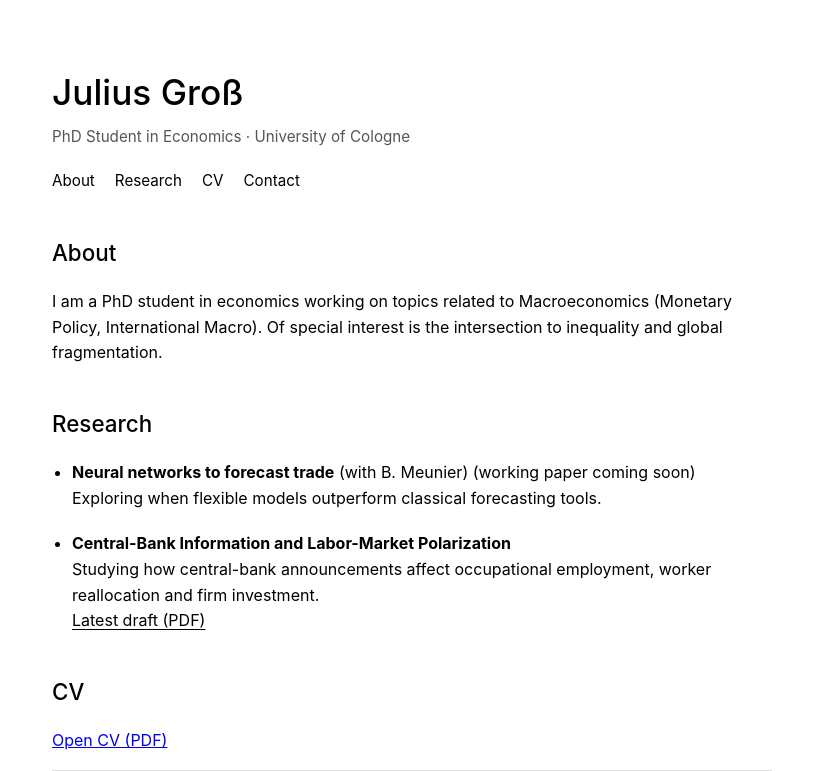
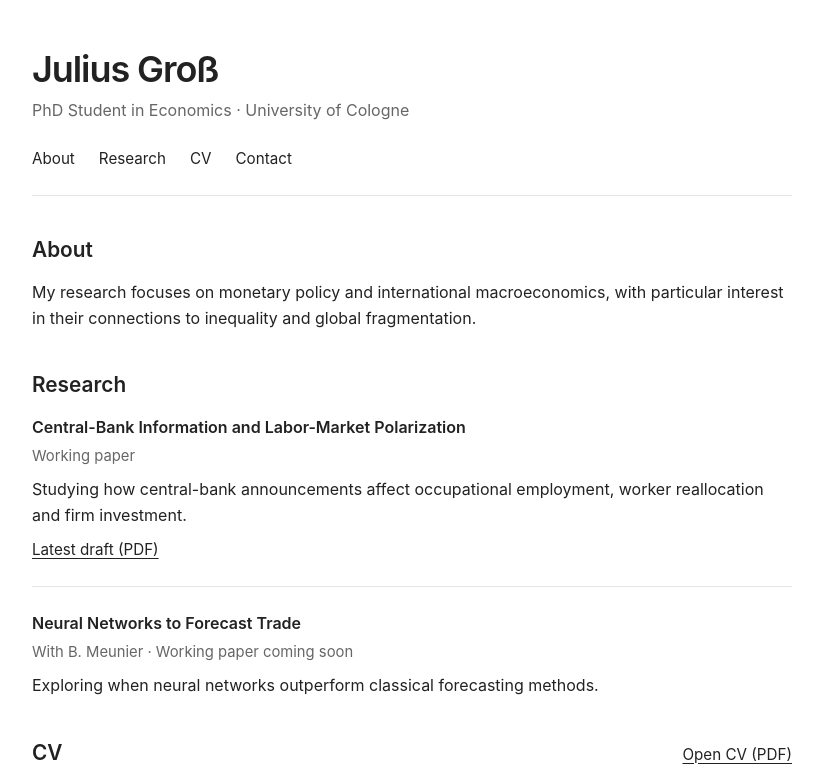
Before and after one commit to JuliusGr01/JuliusGr01.github.io, a plain HTML site: page index.html in a window 1280 px wide. Shown: the top 771 px of the page, without its empty margins (228-1051 px from the left). Drawn offline with Linux system fonts and the light colour scheme.

Commit message:
Enhance index.html with new styles and metadata
Updated HTML structure and styles, added meta description, and improved accessibility features.

```diff
--- a/index.html
+++ b/index.html
@@ -3,115 +3,242 @@
 <head>
   <meta charset="UTF-8" />
   <meta name="viewport" content="width=device-width, initial-scale=1" />
+  <meta
+    name="description"
+    content="Julius Groß, PhD student in economics at the University of Cologne. Research on monetary policy, international macroeconomics and inequality."
+  />
   <title>Julius Groß</title>
 
   <style>
+    :root {
+      --text: #222;
+      --muted: #666;
+      --border: #e5e5e5;
+    }
+
+    * {
+      box-sizing: border-box;
+    }
+
     body {
       margin: 0;
-      padding: 40px 20px;
-      font-family: -apple-system, BlinkMacSystemFont, "Segoe UI", Roboto, sans-serif;
-      background: #ffffff;
-      color: #000000;
-      line-height: 1.6;
+      padding: 48px 22px;
+      background: #fff;
+      color: var(--text);
+      font-family: -apple-system, BlinkMacSystemFont, "Segoe UI",
+                   Roboto, sans-serif;
+      font-size: 16px;
+      line-height: 1.65;
     }
 
     main {
-      max-width: 720px;
+      max-width: 760px;
       margin: 0 auto;
     }
 
+    a {
+      color: inherit;
+      text-underline-offset: 3px;
+    }
+
+    a:hover {
+      text-decoration-thickness: 2px;
+    }
+
+    a:focus-visible {
+      outline: 2px solid currentColor;
+      outline-offset: 4px;
+    }
+
+    .skip-link {
+      position: absolute;
+      left: 22px;
+      top: -60px;
+      padding: 8px 12px;
+      background: #fff;
+    }
+
+    .skip-link:focus {
+      top: 12px;
+    }
+
     header {
-      margin-bottom: 40px;
+      padding-bottom: 24px;
+      border-bottom: 1px solid var(--border);
+    }
+
+    h1 {
+      margin: 0 0 6px;
+      font-size: 2.25rem;
+      font-weight: 600;
+      line-height: 1.2;
+      letter-spacing: -0.03em;
+    }
+
+    .affiliation {
+      margin: 0;
+      color: var(--muted);
     }
 
     nav {
-      margin-top: 10px;
       display: flex;
       flex-wrap: wrap;
-      gap: 20px;
+      gap: 10px 24px;
+      margin-top: 22px;
       font-size: 0.95rem;
     }
 
     nav a {
       text-decoration: none;
-      color: #000;
-      border-bottom: 1px solid transparent;
     }
 
     nav a:hover {
-      border-bottom: 1px solid #000;
+      text-decoration: underline;
     }
 
-    h1 {
-      font-size: 2.2rem;
-      font-weight: 500;
-      margin-bottom: 5px;
+    section {
+      margin-top: 40px;
+      scroll-margin-top: 24px;
     }
 
     h2 {
-      margin-top: 40px;
-      font-size: 1.4rem;
-      font-weight: 500;
+      margin: 0 0 16px;
+      font-size: 1.3rem;
+      font-weight: 600;
+      line-height: 1.3;
     }
 
-    section {
-      margin-bottom: 30px;
+    p {
+      margin: 0 0 14px;
     }
 
-    .muted {
-      color: #555;
-      font-size: 0.95rem;
-      margin-bottom: 20px;
+    .paper + .paper {
+      margin-top: 24px;
+      padding-top: 24px;
+      border-top: 1px solid var(--border);
     }
 
-    ul {
-      padding-left: 20px;
+    .paper h3 {
+      margin: 0 0 5px;
+      font-size: 1rem;
+      font-weight: 600;
+      line-height: 1.5;
     }
 
-    #research li {
-      margin-bottom: 20px;
+    .paper-meta {
+      margin: 0 0 8px;
+      color: var(--muted);
+      font-size: 0.925rem;
     }
 
-    .paper-link {
-      color: #000;
-      text-decoration: underline;
-      text-underline-offset: 3px;
+    .paper-description {
+      margin-bottom: 8px;
+    }
+
+    .paper-links {
+      margin-bottom: 0;
+      font-size: 0.95rem;
+    }
+
+    .section-heading {
+      display: flex;
+      align-items: baseline;
+      justify-content: space-between;
+      flex-wrap: wrap;
+      gap: 8px 20px;
+      margin-bottom: 16px;
+    }
+
+    .section-heading h2 {
+      margin: 0;
+    }
+
+    .section-heading a {
+      font-size: 0.95rem;
     }
 
     .pdf-viewer {
-      border: 1px solid #ddd;
       height: 600px;
-      max-width: 100%;
+      border: 1px solid var(--border);
     }
 
     .pdf-viewer iframe {
+      display: block;
       width: 100%;
       height: 100%;
       border: 0;
     }
 
-    #contact a {
+    .contact-details {
+      display: grid;
+      grid-template-columns: 80px minmax(0, 1fr);
+      gap: 8px 16px;
+      margin: 0;
+    }
+
+    .contact-details dt {
+      color: var(--muted);
+    }
+
+    .contact-details dd {
+      margin: 0;
       overflow-wrap: anywhere;
     }
 
     footer {
-      margin-top: 60px;
-      padding-top: 20px;
-      border-top: 1px solid #ddd;
+      margin-top: 48px;
+      padding-top: 18px;
+      border-top: 1px solid var(--border);
+      color: var(--muted);
       font-size: 0.9rem;
-      color: #555;
+    }
+
+    @media (max-width: 520px) {
+      body {
+        padding: 32px 20px;
+      }
+
+      h1 {
+        font-size: 2rem;
+      }
+
+      section {
+        margin-top: 32px;
+      }
+
+      .pdf-viewer {
+        height: 440px;
+      }
+
+      .contact-details {
+        grid-template-columns: 65px minmax(0, 1fr);
+        column-gap: 12px;
+      }
+    }
+
+    @media print {
+      body {
+        padding: 0;
+      }
+
+      nav,
+      .skip-link,
+      .pdf-viewer {
+        display: none;
+      }
     }
   </style>
 </head>
 
 <body>
+  <a class="skip-link" href="#about">Skip to content</a>
+
   <main>
     <header>
       <h1>Julius Groß</h1>
-
-      <div class="muted">
+      <p class="affiliation">
         PhD Student in Economics · University of Cologne
-      </div>
+      </p>
 
       <nav aria-label="Main navigation">
         <a href="#about">About</a>
@@ -121,94 +248,97 @@
       </nav>
     </header>
 
-    <section id="about">
-      <h2>About</h2>
-
+    <section id="about" aria-labelledby="about-heading">
+      <h2 id="about-heading">About</h2>
       <p>
-        I am a PhD student in economics working on topics related to
-        Macroeconomics (Monetary Policy, International Macro).
-        Of special interest is the intersection to inequality and
-        global fragmentation.
+        My research focuses on monetary policy and international
+        macroeconomics, with particular interest in their connections
+        to inequality and global fragmentation.
       </p>
     </section>
 
-    <section id="research">
-      <h2>Research</h2>
+    <section id="research" aria-labelledby="research-heading">
+      <h2 id="research-heading">Research</h2>
 
-      <ul>
-        <li>
-          <strong>Neural networks to forecast trade</strong>
-          (with B. Meunier) (working paper coming soon)
-          <br />
-          Exploring when flexible models outperform classical
-          forecasting tools.
-        </li>
-
-        <li>
-          <strong>
-            Central-Bank Information and Labor-Market Polarization
-          </strong>
-          <br />
+      <article class="paper">
+        <h3>Central-Bank Information and Labor-Market Polarization</h3>
+        <p class="paper-meta">Working paper</p>
+        <p class="paper-description">
           Studying how central-bank announcements affect occupational
           employment, worker reallocation and firm investment.
-          <br />
-
-          <!-- Keep this filename unchanged when updating the paper. -->
-          <a
-            class="paper-link"
-            href="paper.pdf"
-            target="_blank"
-            rel="noopener"
-          >
+        </p>
+        <p class="paper-links">
+          <!-- Replace paper.pdf when uploading an updated draft. -->
+          <a href="paper.pdf" target="_blank" rel="noopener">
             Latest draft (PDF)
           </a>
-        </li>
-      </ul>
+        </p>
+      </article>
+
+      <article class="paper">
+        <h3>Neural Networks to Forecast Trade</h3>
+        <p class="paper-meta">With B. Meunier · Working paper coming soon</p>
+        <p class="paper-description">
+          Exploring when neural networks outperform classical
+          forecasting methods.
+        </p>
+      </article>
     </section>
 
-    <section id="cv">
-      <h2>CV</h2>
-
-      <p>
+    <section id="cv" aria-labelledby="cv-heading">
+      <div class="section-heading">
+        <h2 id="cv-heading">CV</h2>
         <a href="CV.pdf" target="_blank" rel="noopener">
           Open CV (PDF)
         </a>
-      </p>
+      </div>
 
       <div class="pdf-viewer">
         <iframe
           src="CV.pdf"
-          title="CV of Julius Groß"
+          title="Curriculum vitae of Julius Groß"
           loading="lazy"
         ></iframe>
       </div>
     </section>
 
-    <section id="contact">
-      <h2>Contact</h2>
+    <section id="contact" aria-labelledby="contact-heading">
+      <h2 id="contact-heading">Contact</h2>
 
-      <p>
-        Email:
-        <a href="mailto:julius.gross@wiso.uni-koeln.de">
-          julius.gross@wiso.uni-koeln.de
-        </a>
-        <br />
+      <dl class="contact-details">
+        <dt>Email</dt>
+        <dd>
+          <a href="mailto:julius.gross@wiso.uni-koeln.de">
+            julius.gross@wiso.uni-koeln.de
+          </a>
+        </dd>
 
-        GitHub:
-        <a href="https://github.com/JuliusGr01">
-          github.com/JuliusGr01
-        </a>
-        <br />
+        <dt>GitHub</dt>
+        <dd>
+          <a
+            href="https://github.com/JuliusGr01"
+            target="_blank"
+            rel="noopener"
+          >
+            JuliusGr01
+          </a>
+        </dd>
 
-        LinkedIn:
-        <a href="https://www.linkedin.com/in/julius-gross-b25122237/">
-          linkedin.com/in/julius-gross-b25122237
-        </a>
-      </p>
+        <dt>LinkedIn</dt>
+        <dd>
+          <a
+            href="https://www.linkedin.com/in/julius-gross-b25122237/"
+            target="_blank"
+            rel="noopener"
+          >
+            Julius Groß
+          </a>
+        </dd>
+      </dl>
     </section>
 
     <footer>
-      © <span id="year"></span> Julius Groß
+      © <span id="year">2026</span> Julius Groß
     </footer>
   </main>
 
```
